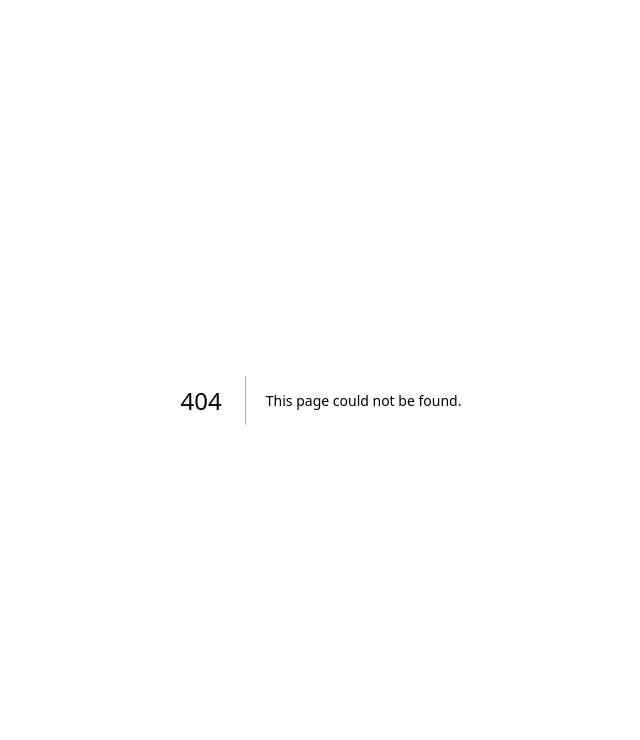
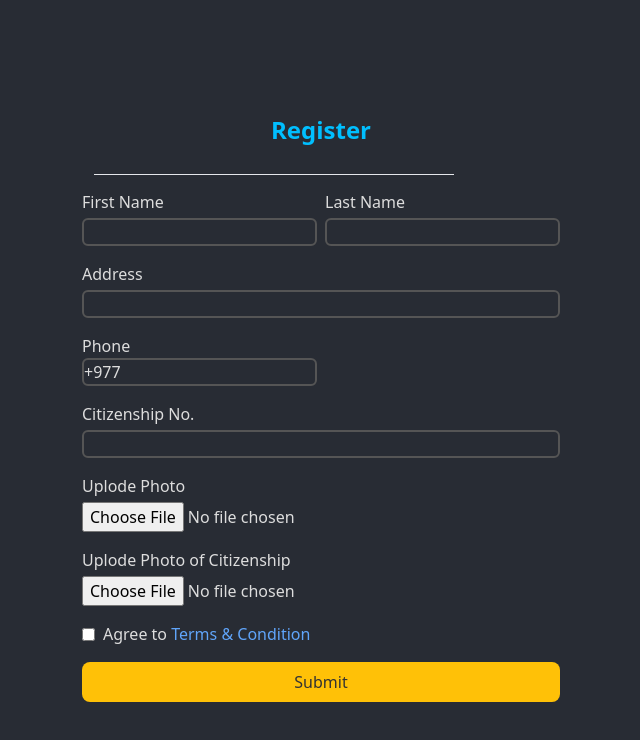
Before and after one commit to kiyotone/CrowdCash, a Next.js app in the folder frontend/: page /auth/Register in a window 1280 px wide. Before the commit this address had no page. Shown: the top 740 px of the page, without its empty margins (319-959 px from the left). Built offline with nearby package versions, Linux system fonts and the light colour scheme.

Commit message:
Register Page

```diff
--- a/frontend/package.json
+++ b/frontend/package.json
@@ -14,6 +14,7 @@
     "react": "18.2.0",
     "react-dom": "18.2.0",
     "react-icons": "^4.7.1",
+    "react-phone-input-2": "^2.15.1",
     "react-redux": "^8.0.5"
   },
   "devDependencies": {
--- /dev/null
+++ b/frontend/src/UI/formContainer.js
@@ -0,0 +1,10 @@
+const FormContainer = (props) => {
+  return (
+    <div className="flex flex-col gap-1">
+      <label>{props.label}</label>
+      <input className="form_input" type={props.type}></input>
+    </div>
+  );
+};
+
+export default FormContainer;
--- /dev/null
+++ b/frontend/src/components/Terms.js
@@ -0,0 +1,88 @@
+const Terms = () => {
+  return (
+    <div className="h-[500px] overflow-scroll w-[770px] flex flex-col gap-1 text-[#444] bg-white">
+      Terms and Conditions
+      <span className="text-[#333] font-semibold">01. Introduction</span>
+      <p>
+        Welcome to CrowdCash, a peer-to-peer lending platform that connects
+        borrowers and lenders. These Terms and Conditions govern your use of our
+        website and services. By accessing or using our platform, you agree to
+        be bound by these Terms and Conditions.
+      </p>
+      <span className="text-[#333] font-semibold">02. Eligibility</span>
+      <p>
+        To use our platform, you must be at least 18 years old and a resident of
+        Nepal. You must also provide accurate and truthful information about
+        yourself and your financial situation.
+      </p>
+      <span className="text-[#333] font-semibold">03. User Accounts</span>
+      <p>
+        To use our platform, you must create a user account and provide personal
+        and financial information. You are responsible for maintaining the
+        confidentiality of your account and password, and for any activity that
+        occurs under your account.
+      </p>
+      <span className="text-[#333] font-semibold">
+        04. Loan Requests and Lending
+      </span>
+      <p>
+        Borrowers can create loan requests by specifying the loan amount,
+        duration, and interest rate. Lenders can choose to lend to borrowers
+        based on their loan requests and other information provided by the
+        borrower. CrowdCash is not responsible for the success or failure of any
+        loan transaction.
+      </p>
+      <span className="text-[#333] font-semibold">05. Fees and Charges</span>
+      <p>
+        CrowdCash charges a fee for its services, which may vary depending on
+        the type and size of the loan. Borrowers and lenders are responsible for
+        any other fees or charges related to the loan transaction, such as bank
+        fees or taxes.
+      </p>
+      <span className="text-[#333] font-semibold">
+        06. Risks and Disclaimers
+      </span>
+      <p>
+        Peer-to-peer lending involves risks, including the risk of default by
+        the borrower. CrowdCash does not guarantee the repayment of any loan or
+        the accuracy of any information provided by the borrower. Lenders should
+        carefully consider the risks and make informed decisions about their
+        investments.
+      </p>
+      <span className="text-[#333] font-semibold">
+        07. Intellectual Property
+      </span>
+      <p>
+        The content and design of our platform are protected by copyright,
+        trademark, and other laws. You may not reproduce, modify, or distribute
+        any part of our platform without our permission.
+      </p>
+      <span className="text-[#333] font-semibold">08. Termination</span>
+      <p>
+        We reserve the right to terminate or suspend your account at any time,
+        for any reason, without notice. You may also terminate your account by
+        contacting us.
+      </p>
+      <span className="text-[#333] font-semibold">
+        09. Changes to Terms and Conditions
+      </span>
+      <p>
+        We may update these Terms and Conditions from time to time. We will
+        notify you of any material changes and provide you with an opportunity
+        to review and accept the updated terms.
+      </p>
+      <span className="text-[#333] font-semibold">
+        10. Governing Law and Dispute Resolution
+      </span>
+      <p>
+        These Terms and Conditions are governed by the laws of Nepal. Any
+        dispute arising from or related to these terms or your use of our
+        platform will be resolved through arbitration in Nepal.
+      </p>
+      By using CrowdCash, you agree to these Terms and Conditions. If you do not
+      agree to these terms, you may not use our platform.
+    </div>
+  );
+};
+
+export default Terms;
--- a/frontend/src/pages/auth/Login.js
+++ b/frontend/src/pages/auth/Login.js
@@ -1,66 +1,74 @@
-import React from 'react'
-import { useSelector } from 'react-redux';
-
-
+import React from "react";
+import { useSelector } from "react-redux";
+import { useRouter } from "next/router";
 
 const Login = () => {
-
-  const main = useSelector((state)=>state.main)
-
-
-
+  const main = useSelector((state) => state.main);
+  const router = useRouter();
+  const isDisabled = false;
 
   const border_color = "#39FF14";
 
+  return (
+    <div className="flex bg-background_color overflow-hidden h-screen w-screen fixed top-0 left-0 items-center justify-center">
+      <div className="w-[24rem]  flex flex-col items-center ">
+        <div className="m-4 text-[2rem] font-bold text-primary">Join US</div>
 
-  return (
-    <div className="flex bg-[#282C34] overflow-hidden h-screen w-screen fixed top-0 left-0 items-center justify-center" >
+        <div className="mt-2 w-[24rem] h-[1rem]">
+          <hr className={` m-3 bg-${border_color}`} />
+        </div>
 
+        <div className="mt-3 flex flex-col items-center">
+          <input
+            type="text"
+            placeholder="Email or Username"
+            className={`pl-4 mt-4 bg-transparent border-2 rounded-md w-[19rem] h-[3rem] border-[#555] outline-1 outline-secondary`}
+          />
+          <input
+            type="password"
+            placeholder="Password"
+            className={`pl-4 mt-4 bg-transparent border-2 rounded-md outline-secondary w-[19rem] h-[3rem] border-[#555]`}
+          />
+          <button
+            className={`pl-4 mt-4 rounded-md w-[19rem] h-[3rem] button bg-button_secondary disabled:bg-gray-400 disabled:cursor-not-allowed text-[#fff]`}
+            disabled={isDisabled}
+          >
+            Continue
+          </button>
 
-        <div className='w-[24rem]  bg-[#dbd9d9] flex flex-col items-center shadow-md rounded-xl' >
-        <div className='m-4 text-[2rem] font-bold text-primary'>Join US</div>
-            <div className=' w-[18rem] h-[14rem] '>
-              GAY PRATIK PAWDEYL
-              hes super GAY
-              like really big black and fat GAY
-                {/* facebook
-                google
-                twitter */}
-
+          <div
+            className={`w-[19rem] h-[3rem] flex items-center justify-between text-[.8rem] text-[#727375}]`}
+          >
+            <div className="flex items-center">
+              <input
+                type="checkbox"
+                id="remember"
+                placeholder="Password"
+                className={`mr-2 bg-transparent border-2 rounded-md border-[${border_color}] w-[1rem] h-[1rem]`}
+              />
+              <label htmlFor="remember"> Remember Me</label>
             </div>
 
-            <div className='mt-2 w-[24rem] h-[1rem]'>
-            <hr className={` m-3 bg-${border_color}`}/>
+            <div
+              className={`text-[#007628] cursor-pointer hover:underline underline-offset-1`}
+            >
+              Forgot Password?
             </div>
+          </div>
 
+          <div className="mb-6 mt-2 flex text-[.9rem]">
+            Not a member yet?
+            <div
+              className="pl-2 text-[#007628] cursor-pointer hover:underline underline-offset-1"
+              onClick={() => router.push("/auth/Register")}
+            >
+              Join now
+            </div>
+          </div>
+        </div>
+      </div>
+    </div>
+  );
+};
 
-            <div className='mt-3 flex flex-col items-center'>
-                <input type="text"  placeholder='Email or Username' className={`pl-4 mt-4 bg-transparent border-2 rounded-md border-[${border_color}] w-[19rem] h-[3rem]`}/>
-                <input type="password"  placeholder='Password' className={`pl-4 mt-4 bg-transparent border-2 rounded-md border-[${border_color}] w-[19rem] h-[3rem]`}/>
-                <button className={`pl-4 mt-4 rounded-md w-[19rem] h-[3rem] button bg-button_secondary`}>Continue</button>
-
-                <div className={`w-[19rem] h-[3rem] flex items-center justify-between text-[.8rem] text-[#727375}]`}>
-
-                <div className='flex items-center'><input type="checkbox" id='remember' placeholder='Password' className={`mr-2 bg-transparent border-2 rounded-md border-[${border_color}] w-[1rem] h-[1rem]`}/><label htmlFor='remember'> Remember Me</label></div>
-
-                <div className={`text-[#007628] cursor-pointer hover:underline underline-offset-1`}>Forgot Password?</div>
-
-                </div>
-
-            <div className='mb-6 mt-2 flex text-[.9rem]'>
-
-                  Not a member yet?
-
-                  <div className='pl-2 text-[#007628] cursor-pointer hover:underline underline-offset-1'>Join now</div>
-
-            </div>
-            </div>
-
-
-
-        </div>
-    </div>
-  )
-}
-
-export default Login
+export default Login;
--- /dev/null
+++ b/frontend/src/pages/auth/Register.js
@@ -0,0 +1,78 @@
+import FormContainer from "@/UI/formContainer";
+import PhoneInput from "react-phone-input-2";
+import { useState } from "react";
+import Terms from "@/components/Terms";
+
+const Register = () => {
+  const [isTermsOpen, setIsTermsOpen] = useState(false);
+  const clickedterms = () => {
+    if (isTermsOpen) setIsTermsOpen(false);
+    else setIsTermsOpen(true);
+  };
+  return (
+    <div className="h-screen w-screen bg-background_color flex items-center justify-center text-secondary relative">
+      <div>
+        <div className="text-primary text-2xl font-semibold p-4 text-center">
+          Register
+        </div>
+
+        <div className="mt-2 w-[24rem] h-[1rem]">
+          <hr className={` m-3 bg-secondary`} />
+        </div>
+
+        <form className="flex gap-4 flex-col">
+          <div className="flex gap-2">
+            <FormContainer label="First Name" />
+            <FormContainer label="Last Name" />
+          </div>
+
+          <FormContainer label="Address" />
+
+          <PhoneInput
+            country={"np"}
+            inputClass="form_input"
+            countryCodeEditable={false}
+          />
+
+          <FormContainer label="Citizenship No." />
+
+          <div className="flex flex-col gap-1">
+            <label>Uplode Photo</label>
+            <input type="file" />
+          </div>
+          <div className="flex flex-col gap-1">
+            <label>Uplode Photo of Citizenship</label>
+            <input type="file" />
+          </div>
+
+          <div className="flex items-center gap-2">
+            <input type="checkbox" />
+            <span>
+              Agree to{" "}
+              <span
+                className="text-blue-400 cursor-pointer"
+                onClick={clickedterms}
+              >
+                Terms & Condition
+              </span>
+            </span>
+          </div>
+
+          <button className="bg-button_secondary rounded-lg py-2 text-[#333]">
+            Submit
+          </button>
+        </form>
+      </div>
+      {isTermsOpen && (
+        <div
+          className="absolute h-screen flex items-center bg-gradient-to-r from-[rgb(0,0,0,0.5)] to-[rgb(0,0,0,0.8)] w-screen justify-center"
+          onClick={clickedterms}
+        >
+          <Terms />
+        </div>
+      )}
+    </div>
+  );
+};
+
+export default Register;
--- a/frontend/src/styles/globals.css
+++ b/frontend/src/styles/globals.css
@@ -5,9 +5,9 @@
 :root {
   --max-width: 1100px;
   --border-radius: 12px;
-  --font-mono: ui-monospace, Menlo, Monaco, 'Cascadia Mono', 'Segoe UI Mono',
-    'Roboto Mono', 'Oxygen Mono', 'Ubuntu Monospace', 'Source Code Pro',
-    'Fira Mono', 'Droid Sans Mono', 'Courier New', monospace;
+  --font-mono: ui-monospace, Menlo, Monaco, "Cascadia Mono", "Segoe UI Mono",
+    "Roboto Mono", "Oxygen Mono", "Ubuntu Monospace", "Source Code Pro",
+    "Fira Mono", "Droid Sans Mono", "Courier New", monospace;
 
   --foreground-rgb: 0, 0, 0;
   --background-start-rgb: 214, 219, 220;
@@ -109,3 +109,9 @@ a {
     color-scheme: dark;
   }
 }
+
+@layer components {
+  .form_input {
+    @apply bg-transparent border-2 rounded-md  border-[#555] outline-1 outline-secondary;
+  }
+}
--- a/frontend/tailwind.config.js
+++ b/frontend/tailwind.config.js
@@ -12,11 +12,12 @@ module.exports = {
     extend: {
       colors: {
         primary: "#00BFFF",
-        secondary: "#F8F8FF",
-        button_secondary: "#FFA500",
-        background_color: "#8B0000",
-      }
+        secondary: "#dddddd",
+        button_secondary: "#FFC107",
+        accent_color: "#8B0000",
+        background_color: "#282C34",
+      },
     },
   },
   plugins: [],
-}
+};
--- /dev/null
+++ b/package.json
@@ -0,0 +1,6 @@
+{
+  "dependencies": {
+    "react-phone-input-2": "^2.15.1",
+    "react-phone-number-input": "^3.2.19"
+  }
+}
```
Also changed, not shown: frontend/src/components/topbar/Notification.js (+3 -5 lines), 2 other files (tests, documents, lock files or other folders).
